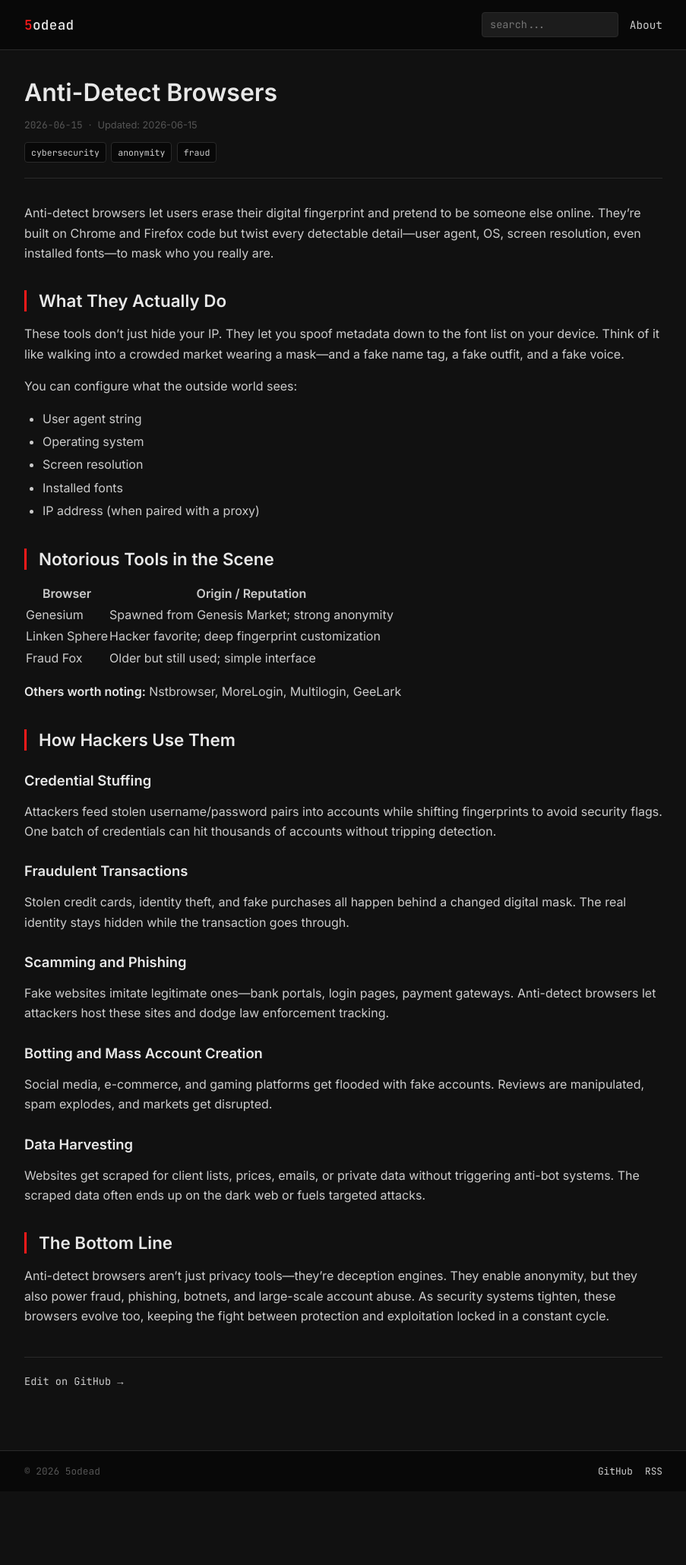
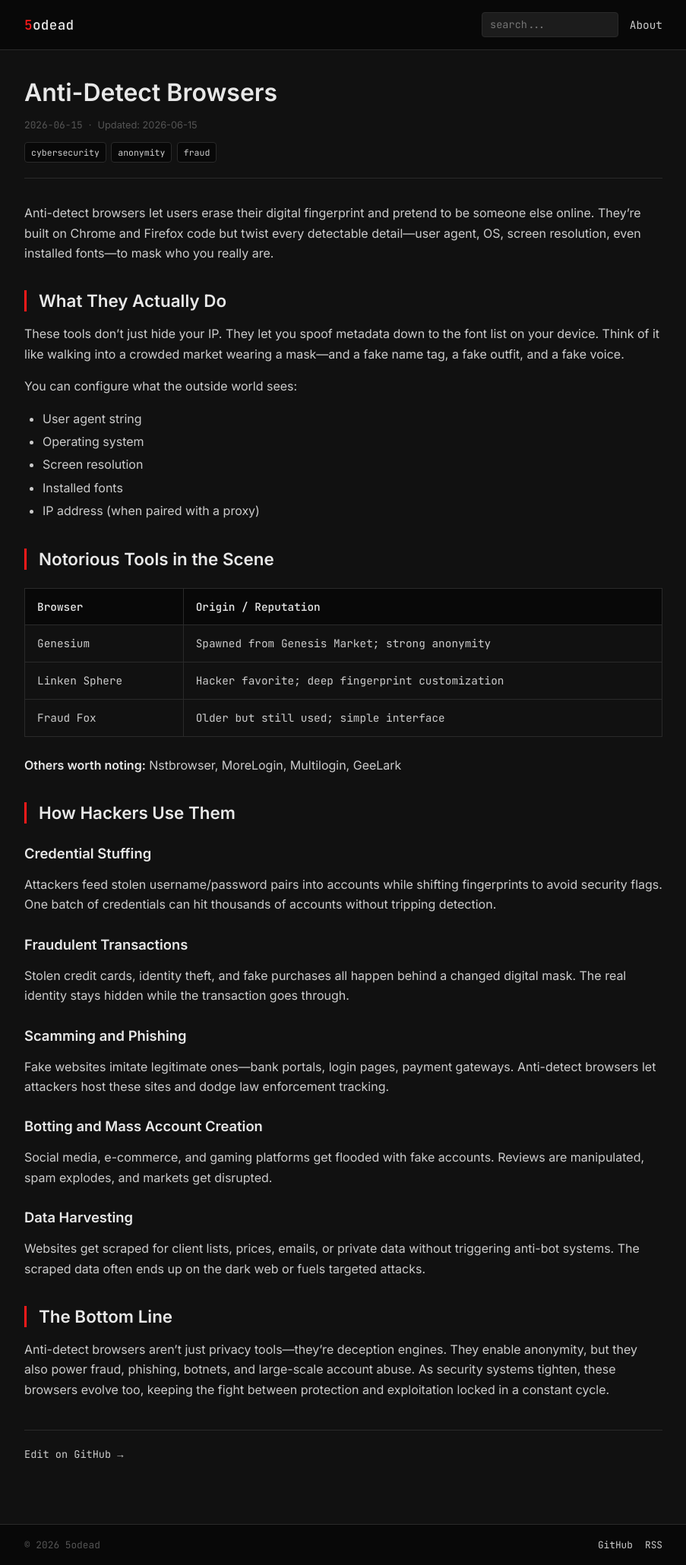
Before and after one commit to 5odead/5odead.github.io, a Jekyll site: the page built from _posts/2025-04-12-anti-detect-browsers.md, in a window 1280 px wide. Shown: the whole page at 76% size, without its empty margins (188-1091 px from the left). Built offline with Jekyll 4.4.1, drawn with Linux system fonts in a browser that asks for light colours; before the commit the page ends 1963 px from its top, so only the background shows below that.

Commit message:
Update style.css

```diff
--- a/assets/css/style.css
+++ b/assets/css/style.css
@@ -127,3 +127,38 @@ pre code { background: transparent; border: 0; padding: 0; font-size: inherit; }
   h2 { font-size: 1.2rem; }
   .home-title, .search-title, .notfound-title { font-size: 1.25rem; }
 }
+
+/* --- Table Styles --- */
+table {
+  width: 100%;
+  border-collapse: collapse;
+  margin: 1.5rem 0;
+  font-family: 'JetBrains Mono', ui-monospace, monospace;
+  font-size: 0.9rem;
+}
+
+th, td {
+  border: 1px solid var(--border-color);
+  padding: 0.75rem 1rem;
+  text-align: left;
+}
+
+th {
+  background: var(--bg-header-footer-code);
+  color: var(--text-primary);
+  font-weight: 500;
+}
+
+td {
+  color: var(--text-secondary);
+  background: transparent;
+}
+
+/* Make tables scroll horizontally smoothly on mobile viewports */
+@media (max-width: 768px) {
+  table {
+    display: block;
+    overflow-x: auto;
+    white-space: nowrap;
+  }
+}
```
